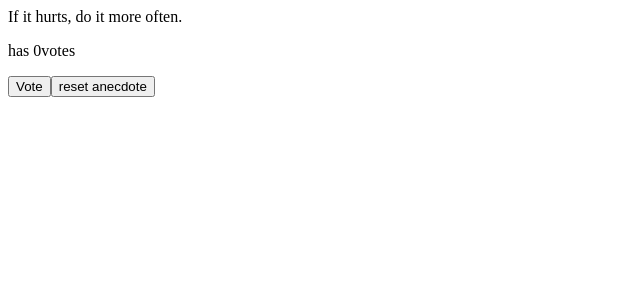
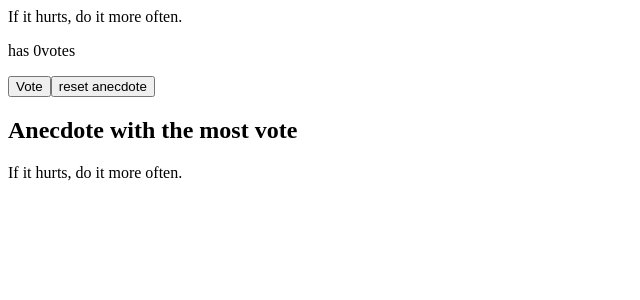
Before and after one commit to FredrickOguya/Full-Stack-Open, a React (Vite) app in the folder Part 1/unicafe/: page / in a window 1280 px wide. Shown: the top 300 px of the page, without its empty margins (0-640 px from the left). Built offline with nearby package versions, Linux system fonts and the light colour scheme.

Commit message:
1.14*: anecdotes step 3

```diff
--- a/Part 1/unicafe/src/App.jsx
+++ b/Part 1/unicafe/src/App.jsx
@@ -34,6 +34,8 @@ const App = () => {
       <p>has {votes[selected]}votes</p>
       <button onClick={voteClick}>Vote</button>
       <button onClick={handleResetButton}>reset anecdote</button>
+      <h2>Anecdote with the most vote</h2>
+      <p>{anecdotes[votes.indexOf(Math.max(...votes))]}</p>
     </div>
   )
 }
```
